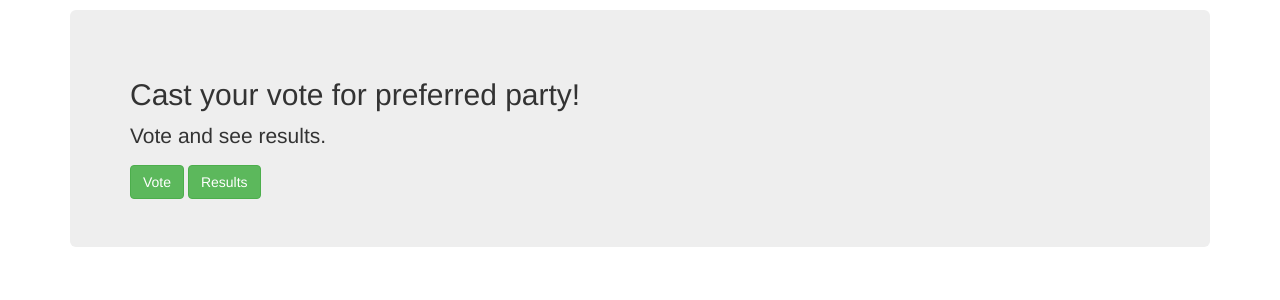
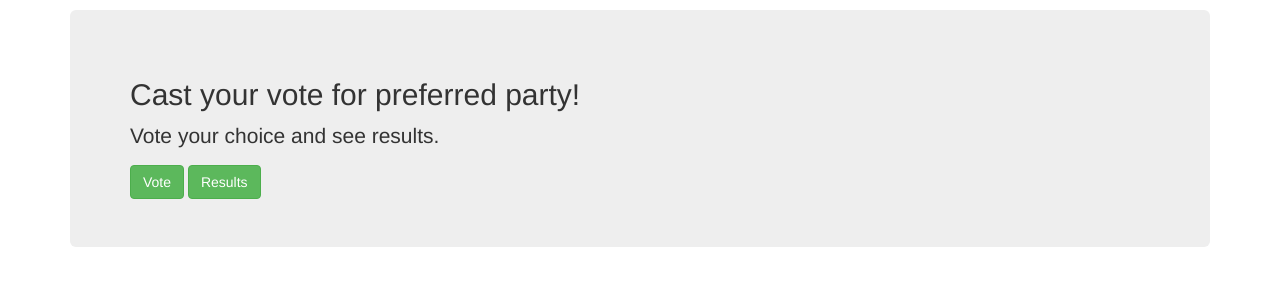
Before and after one commit to ankithvgopal/election, a Flask app: template templates/index.html in a window 1280 px wide. Shown: the part 60-360 px from the top of the page. Run offline with Flask 2, Linux system fonts and the light colour scheme; the template is opened without the code that fills it: values that come from a table or form of the project are taken from there, others are empty; data comes from the database, SQL or seed files in the repository; some libraries are stand-ins or nearby versions.

Commit message:
Changing index.html

```diff
--- a/templates/index.html
+++ b/templates/index.html
@@ -24,7 +24,7 @@
       </div>
       <div class="jumbotron">
         <h2>{{ poll.question }}</h2>
-        <p class="lead">Vote and see results.</p>
+        <p class="lead">Vote your choice and see results.</p>
         <a class="btn btn-success" href="vote.html" role="button">Vote</a>
         <a class="btn btn-success" href="results.html" role="button">Results</a>
       </div>
```
